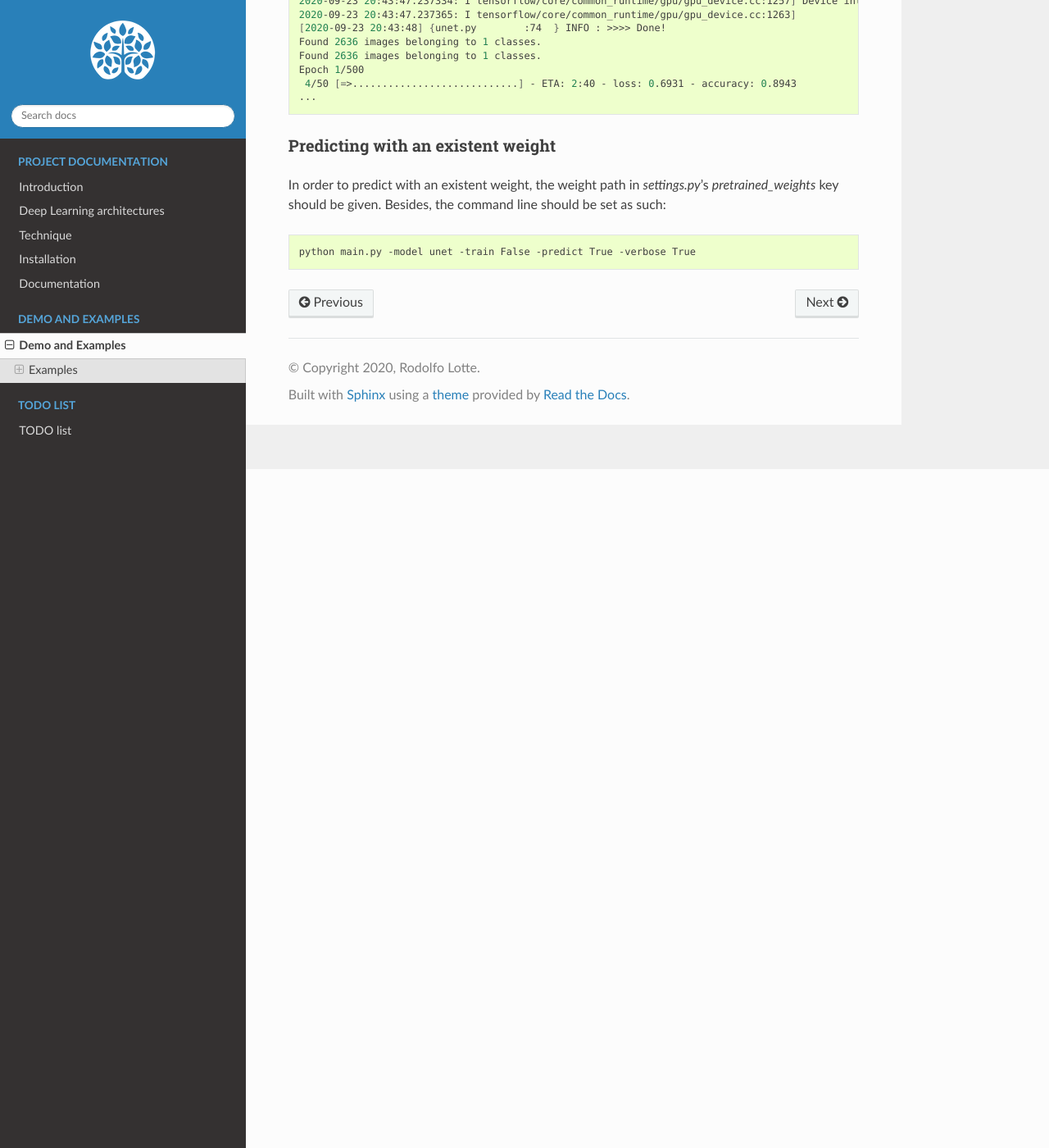
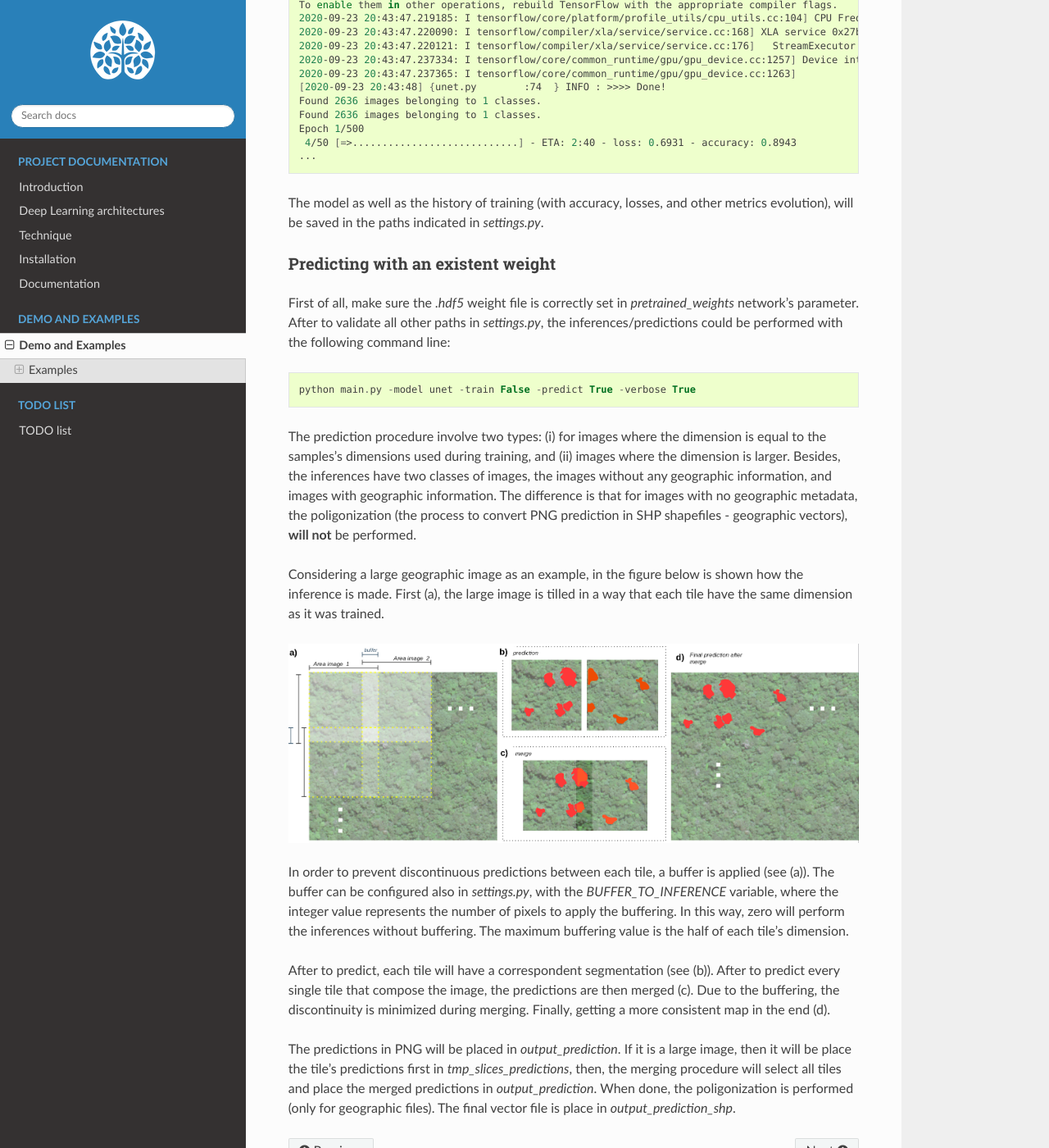
Before and after one commit to darigovresearch/deep-learning, a Sphinx documentation site: the page built from docs/source/demo.rst, in a window 1280 px wide and 1400 px high, scrolled down 828 px. Shown: the whole window at 82% size. Built offline with Sphinx 7.4.7 and the Read the Docs theme 2.0.0, drawn with Linux system fonts in a browser that asks for light colours; some of the changed text lies outside the part shown.

Commit message:
updating documentationcd

```diff
--- a/docs/source/demo.rst
+++ b/docs/source/demo.rst
@@ -7,6 +7,7 @@ Examples
 
 Training the model
 -------------------
+After to validate all paths and parameters in `settings.py`, the training could be performed with the following command line:
 
 .. code-block:: bash
 
@@ -49,11 +50,25 @@ the runtime logging will print something like (note that all CUDA libraries must
      4/50 [=>............................] - ETA: 2:40 - loss: 0.6931 - accuracy: 0.8943
     ...
 
+The model as well as the history of training (with accuracy, losses, and other metrics evolution), will be saved in the paths indicated in `settings.py`.
+
 Predicting with an existent weight
 ----------------------------------
 
-In order to predict with an existent weight, the weight path in `settings.py`'s `pretrained_weights` key should be given. Besides, the command line should be set as such:
+First of all, make sure the `.hdf5` weight file is correctly set in `pretrained_weights` network's parameter. After to validate all other paths in `settings.py`, the inferences/predictions could be performed with the following command line:
 
-.. code-block:: bash
+.. code-block:: python
 
     python main.py -model unet -train False -predict True -verbose True
+
+The prediction procedure involve two types: (i) for images where the dimension is equal to the samples's dimensions used during training, and (ii) images where the dimension is larger. Besides, the inferences have two classes of images, the images without any geographic information, and images with geographic information. The difference is that for images with no geographic metadata, the poligonization (the process to convert PNG prediction in SHP shapefiles - geographic vectors), **will not** be performed.
+
+Considering a large geographic image as an example, in the figure below is shown how the inference is made. First (a), the large image is tilled in a way that each tile have the same dimension as it was trained.
+
+.. image:: _static/buffer-prediction.png
+
+In order to prevent discontinuous predictions between each tile, a buffer is applied (see (a)). The buffer can be configured also in `settings.py`, with the `BUFFER_TO_INFERENCE` variable, where the integer value represents the number of pixels to apply the buffering. In this way, zero will perform the inferences without buffering. The maximum buffering value is the half of each tile's dimension.
+
+After to predict, each tile will have a correspondent segmentation (see (b)). After to predict every single tile that compose the image, the predictions are then merged (c). Due to the buffering, the discontinuity is minimized during merging. Finally, getting a more consistent map in the end (d).
+
+The predictions in PNG will be placed in `output_prediction`. If it is a large image, then it will be place the tile's predictions first in `tmp_slices_predictions`, then, the merging procedure will select all tiles and place the merged predictions in `output_prediction`. When done, the poligonization is performed (only for geographic files). The final vector file is place in `output_prediction_shp`.
--- a/docs/source/introduction.rst
+++ b/docs/source/introduction.rst
@@ -50,7 +50,7 @@ The detection technique is composed by a set of image processing operators, main
 Image segmentation
 ---------------------------
 
-In order to classify an image pixel by pixel using a supervised approach, a collection of desired targets is usually needed. This dataset consists of many pairs of image (raster) and its respective label, which have the exact location of the desired objects in the image. These are then presented to a mathematical model that can understand this targets by analysing the possible patterns, spectral similarities, geometries, and many other characteristics that later is easily distinguishable over unknown images. This process is called training, and the module image-processing was developed to prepare the dataset using any satellite image (details of image-processing can be found here). Right after the training, the mathematical model choose can then be used as
+In order to classify an image pixel by pixel using a supervised approach, a collection of desired targets is usually needed. This dataset consists of many pairs of image (raster) and its respective label, which have the exact location of the desired objects in the image. These are then presented to a mathematical model that can understand this targets by analysing the possible patterns, spectral similarities, geometries, and many other characteristics that later is easily distinguishable over unknown images. This process is called training, and the module image-processing was developed to prepare the dataset using any satellite image (details of image-processing can be found here). Right after the training, the mathematical model choose can then be used as a predictor.
 
 The prediction or image segmentation procedure involve two types: (i) for images where the dimension is equal to the samples's dimensions used during training, and (ii) images where the dimension is larger. Besides, the inferences have two classes of images, the images without any geographic information, and images with geographic information. The difference is that for images with no geographic metadata, the poligonization (the process to convert PNG prediction in SHP shapefiles - geographic vectors), will not be performed. In this section, we focus specifically how the (ii) was implemented.
 
@@ -61,5 +61,3 @@ Considering a large geographic image as an example, in the figure below is shown
 In order to prevent discontinuous predictions between each tile, a buffer is applied (see (a)). The buffer can be configured also in `settings.py`, with the `BUFFER_TO_INFERENCE` variable, where the integer value represents the number of pixels to apply the buffering. In this way, zero will perform the inferences without buffering. The maximum buffering value is the half of each tile's dimension.
 
 After to predict, each tile will have a correspondent segmentation (see (b)). After to predict every single tile that compose the image, the predictions are then merged (c). Due to the buffering, the discontinuity is minimized during merging. Finally, getting a more consistent map in the end (d).
-
-he predictions in PNG format will be placed in `output_prediction`. If it is a large image, then it will be place the tile's predictions first in `tmp_slices_predictions`, then, the merging procedure will select all tiles and place the merged predictions in `output_prediction`. When done, the poligonization is performed (only for geographic files). The final vector file is place in `output_prediction_shp`.
```
